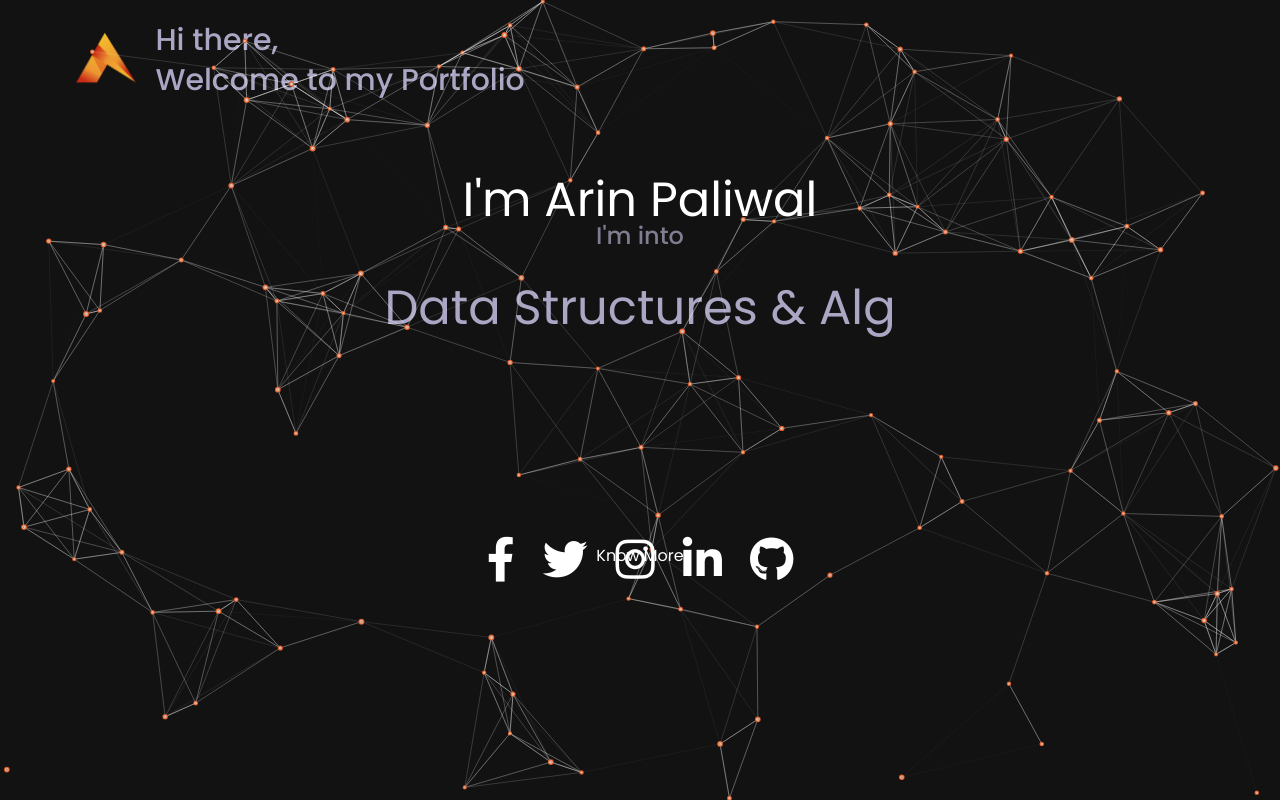
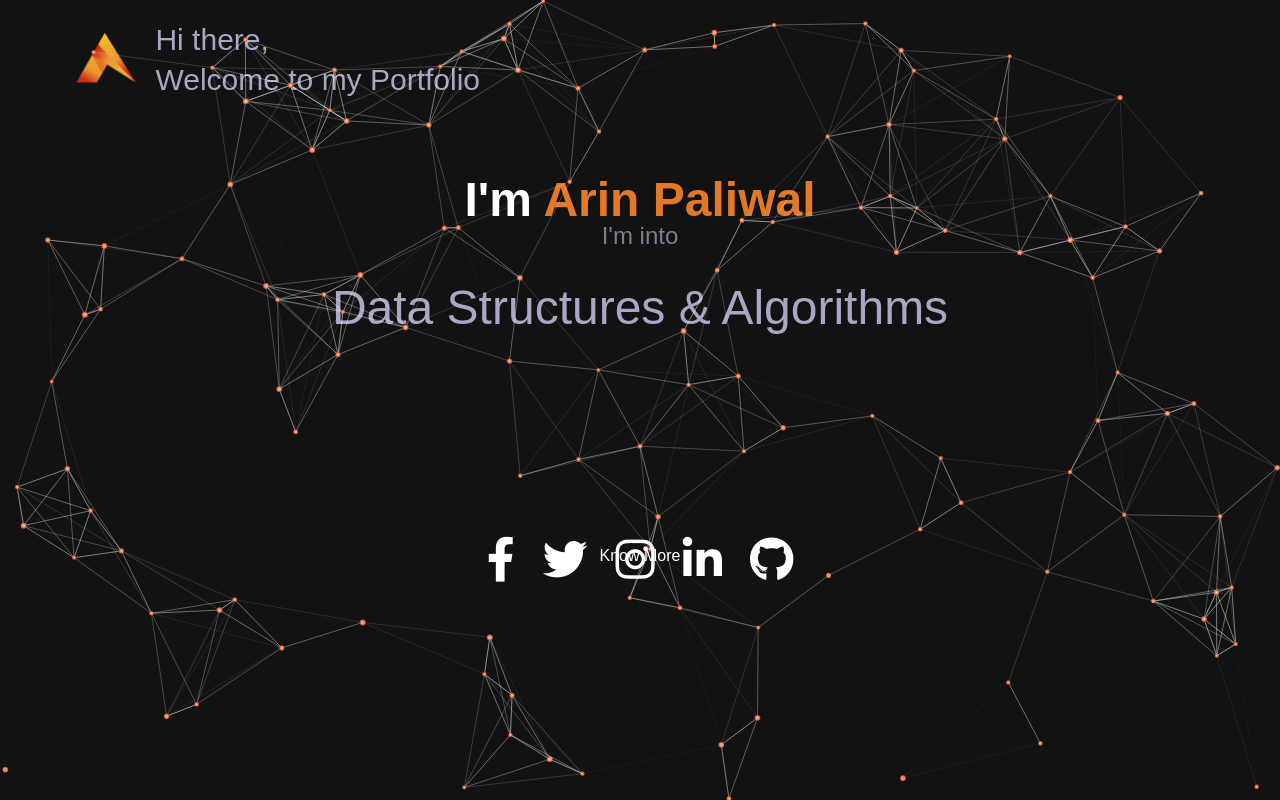
Before and after one commit to arin-paliwal/3PF, a React (Vite) app: page / in a window 1280 px wide. Built offline with nearby package versions, Linux system fonts and the light colour scheme.

Commit message:
Added Scroll to Top

```diff
--- a/src/App.jsx
+++ b/src/App.jsx
@@ -1,3 +1,39 @@
+// import { BrowserRouter, Routes, Route, Link } from "react-router-dom";
+// import {
+//   About,
+//   Contact,
+//   Experience,
+//   Feedbacks,
+//   Hero,
+//   Navbar,
+//   Tech,
+//   Works,
+//   StarsCanvas,
+// } from "./components";
+// const App = () => {
+//   return (
+//     <>
+//       <div className=" overflow-x-hidden relative z-0 bg-primary">
+//         <div className="bg-hero-pattern bg-cover bg-no-repeat bg-center">
+//           <Navbar />
+//           <Hero />
+//         </div>
+//         <About />
+//         <Experience />
+//         <Tech />
+//         <Works />
+//         <Feedbacks />
+//         <div className="relative z-0">
+//           <Contact />
+//           <StarsCanvas />
+//         </div>
+//       </div>
+//     </>
+//   );
+// };
+
+// export default App;
+import { useState } from "react";
 import { BrowserRouter, Routes, Route, Link } from "react-router-dom";
 import {
   About,
@@ -10,7 +46,24 @@ import {
   Works,
   StarsCanvas,
 } from "./components";
+
 const App = () => {
+  const [showScroll, setShowScroll] = useState(false);
+  // for scrolling to top
+  const checkScrollTop = () => {
+    if (!showScroll && window.pageYOffset > 400) {
+      setShowScroll(true);
+    } else if (showScroll && window.pageYOffset <= 400) {
+      setShowScroll(false);
+    }
+  };
+
+  const scrollTop = () => {
+    window.scrollTo({ top: 0, behavior: "smooth" });
+  };
+
+  window.addEventListener("scroll", checkScrollTop);
+
   return (
     <>
       <div className=" overflow-x-hidden relative z-0 bg-primary">
@@ -26,6 +79,14 @@ const App = () => {
         <div className="relative z-0">
           <Contact />
           <StarsCanvas />
+          <button
+            className={`fixed bottom-4 right-4 z-10 ${
+              showScroll ? "block" : "hidden"
+            }`}
+            onClick={scrollTop}
+          >
+            <i className="fas fa-arrow-up text-[#e37926] text-3xl"></i>
+          </button>
         </div>
       </div>
     </>
--- a/src/FirstPage/About.jsx
+++ b/src/FirstPage/About.jsx
@@ -79,12 +79,12 @@ const [isDeleting, setIsDeleting] = useState(false);
 const words = [
   "Web Development",
   "Data Structures & Algorithms",
-  "Graphics Designing",
+  "UI/UX Designing",
   "3D Models",
   "Machine Learning",
 ];
 const typingSpeed = 100;
-const deletingSpeed = 50;
+const deletingSpeed = 70 ;
 const pauseTime = 1000;
 
 useEffect(() => {
@@ -133,8 +133,8 @@ const displayText = currentWord.substring(0, letterIndex);
         variants={textVariant()}
       >
         <br />
-        <p className="text-white mt-10 text-2xl lg:text-5xl text-center mb-4">
-          I'm Arin Paliwal
+        <p className="font-bold text-[white] mt-10 text-2xl lg:text-5xl text-center mb-4">
+          I'm <span className="text-[#e37926]">Arin Paliwal</span>
         </p>
         <div className="text-[#807d90] font-medium text-lg lg:text-2xl text-center mb-8 mt-[-20px]">
           I'm into
--- a/src/FirstPage/LandingPage.jsx
+++ b/src/FirstPage/LandingPage.jsx
@@ -138,20 +138,19 @@ const Introduction = () => {
 
       <div className="flex items-center justify-center mt-10 gap-10">
         <div className=" flex Icons gap-7">
-          <a href="https://www.facebook.com/paliwal.arin">
+          <a href="https://www.facebook.com/paliwal.arin" target="_blank">
             <i class="fa-brands fa-facebook-f"></i>
           </a>
-          <a href="https://twitter.com/arin_paliwal">
+          <a href="https://twitter.com/arin_paliwal" target="_blank">
             <i class="fa-brands fa-twitter"></i>
           </a>
-          <a href="https://www.instagram.com/arin.paliwal/">
+          <a href="https://www.instagram.com/arin.paliwal/" target="_blank">
             <i class="fa-brands fa-instagram"></i>
           </a>
-          <a href="https://www.linkedin.com/in/arinpaliwal/">
+          <a href="https://www.linkedin.com/in/arinpaliwal/" target="_blank">
             <i class="fa-brands fa-linkedin-in"></i>
           </a>
-          <a
-            href="https://github.com/arin-paliwal">
+          <a href="https://github.com/arin-paliwal" target="_blank">
             <i class="fa-brands fa-github"></i>
           </a>
         </div>
--- a/src/index.css
+++ b/src/index.css
@@ -1,5 +1,5 @@
- @import url("https://fonts.googleapis.com/css2?family=Poppins:wght@100;200;300;400;500;600;700;800;900&display=swap");
-
+ /* @import url("https://fonts.googleapis.com/css2?family=Poppins:wght@100;200;300;400;500;600;700;800;900&display=swap"); */
+@import url('https://fonts.googleapis.com/css2?family=Lato:wght@100;300;400;700;900&display=swap');
 
 /* Other CSS rules */
 
@@ -13,7 +13,7 @@
   margin: 0;
   padding: 0;
   box-sizing: border-box;
-  font-family: "Poppins", sans-serif;
+  font-family: "Lato ", sans-serif;
   scroll-behavior: smooth;
   color-scheme: dark;
 }
```
